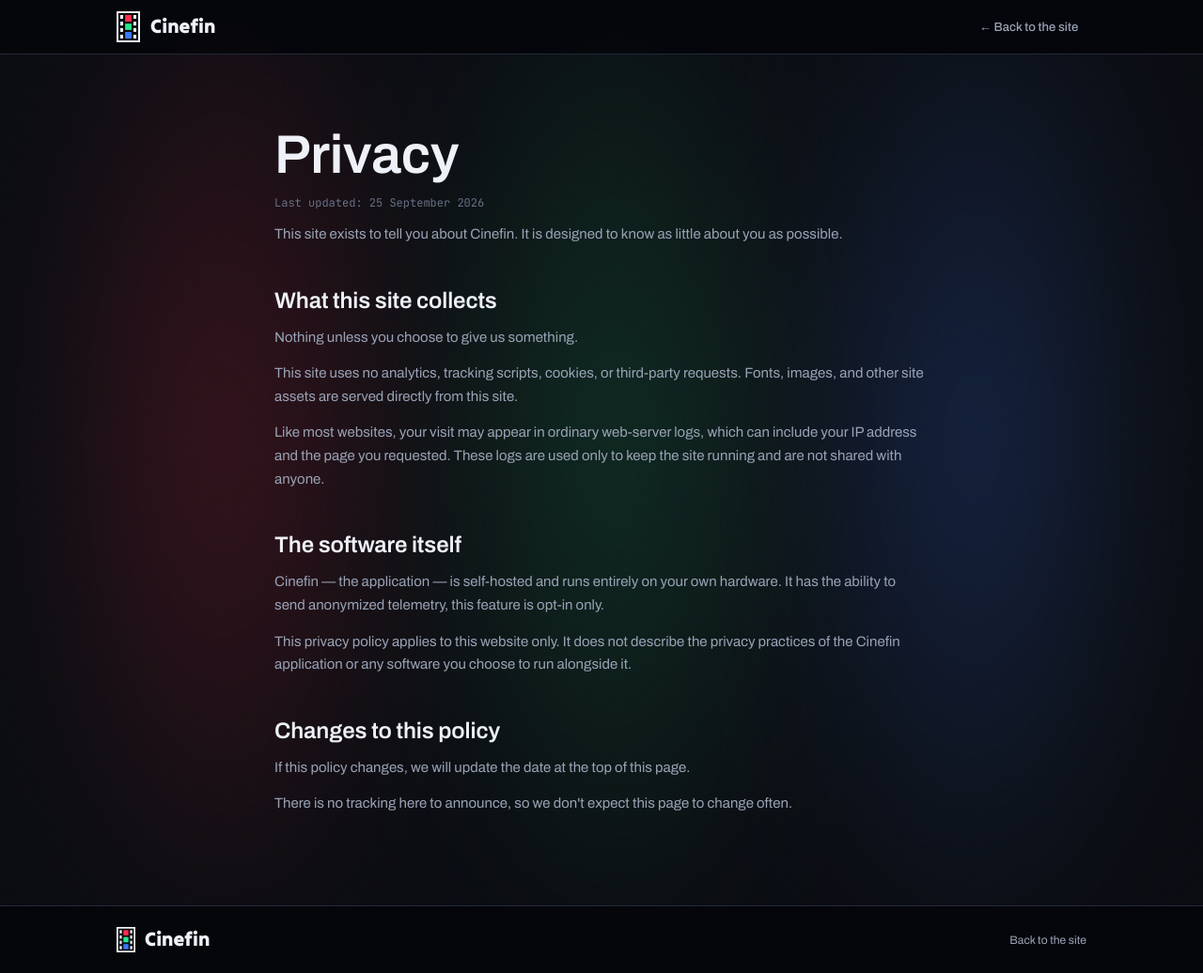
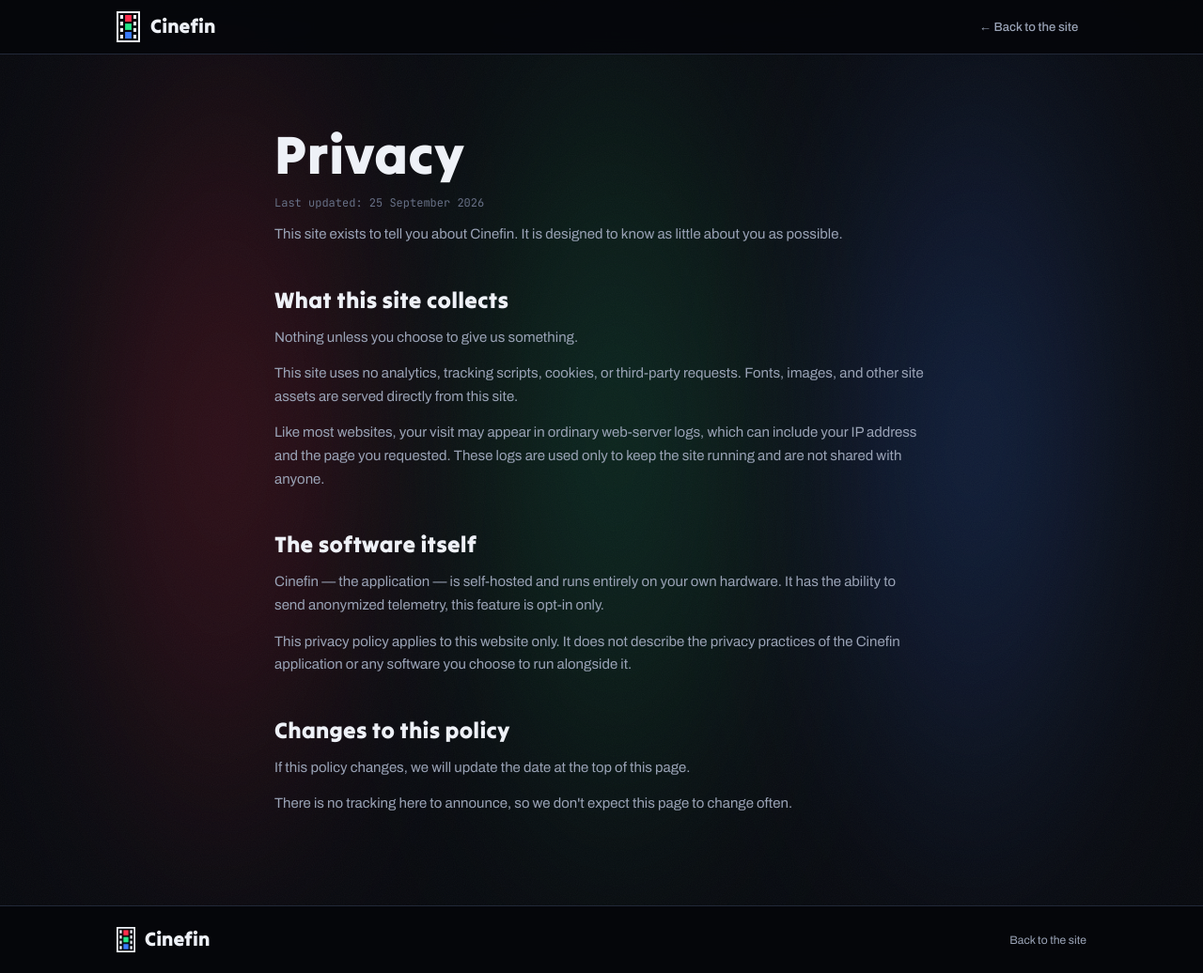
Before and after one commit to cinefin/website, a Jekyll site: the page built from privacy.html, in a window 1280 px wide and 1036 px high. Shown: the whole window at 94% size. Built offline with Jekyll 4.4.1, drawn with Linux system fonts in a browser that asks for light colours.

Commit message:
Privacy: Tilt Warp headings

```diff
--- a/assets/css/dark-shell.css
+++ b/assets/css/dark-shell.css
@@ -22,8 +22,8 @@
 /* content sits above the wash */
 .page, footer { position: relative; z-index: 2; }
 
-/* ── type: the download page keeps Tilt Warp + a solid blue accent (main.css);
-      the privacy prose headings stay Archivo semibold ── */
-.prose h1, .prose h2 { font-family: var(--body); font-weight: 600; letter-spacing: -.005em; }
+/* ── type: download + privacy headings use Tilt Warp; the download "Cinefin"
+      accent stays solid blue (from main.css) ── */
+.prose h1, .prose h2 { font-family: var(--heading); font-weight: 400; letter-spacing: .01em; }
 
 @media (prefers-reduced-motion: reduce) { .px-beam { animation: none !important; } }
```
